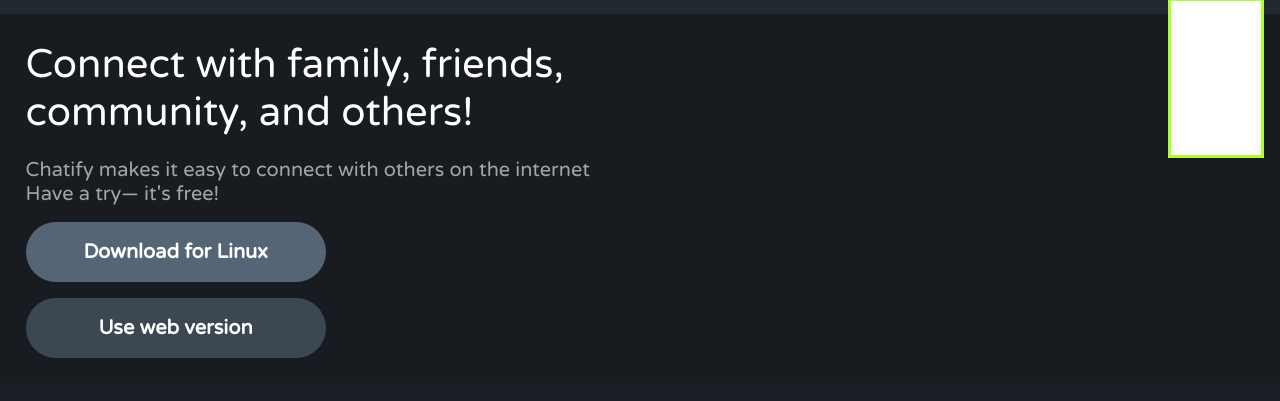
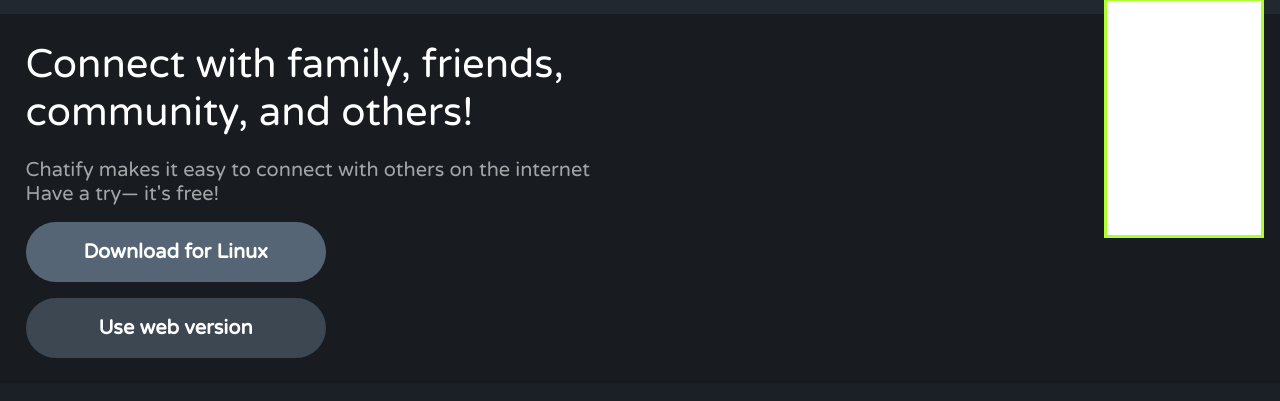
Before and after one commit to Abdifatah-Abdi/Chatify-Old, a website built with Vite: page main.html in a window 1280 px wide. Shown: the part 66-467 px from the top of the page. Built offline with nearby package versions, Linux system fonts and the light colour scheme.

Commit message:
Update navigation-bar.css

```diff
--- a/stylesheets/navigation-bar.css
+++ b/stylesheets/navigation-bar.css
@@ -43,8 +43,8 @@
 }
 
 #profile-menu {
-    height: 10em;
-    width: 6em;
+    height: 15em;
+    width: 10em;
     background-color: white;
     border: 0.2em solid greenyellow;
     position: absolute;
```
